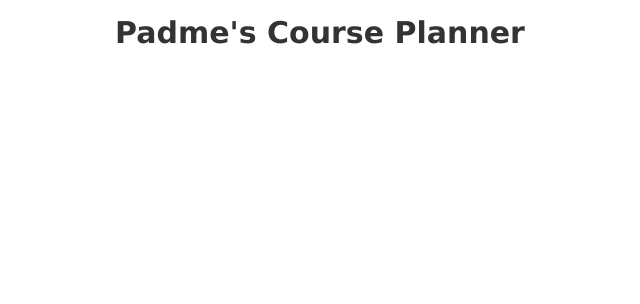
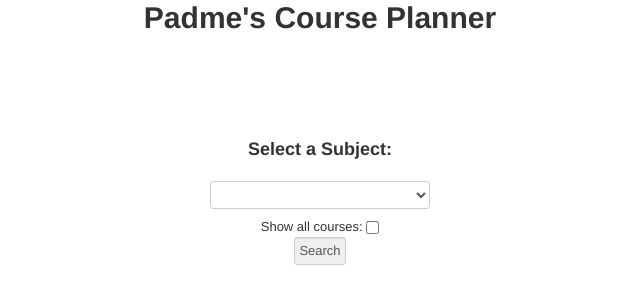
Before and after one commit to insylogo/CS361-Padme, a PHP site: page /index.php?page=home in a window 1280 px wide. Shown: the top 304 px of the page, without its empty margins (320-960 px from the left). Run offline with PHP 8.4, Linux system fonts and the light colour scheme; tables that the repository leaves empty or names only in its code hold one stand-in row (values such as "Sample post"); lists and menus that the app fills with data are empty.

Commit message:
Workin' fancy free.

```diff
--- a/calendar.php
+++ b/calendar.php
@@ -75,9 +75,9 @@ FROM class_information
 WHERE (`class_information`.`year` =2012) AND (`class_information`.`term`='Sprin')
 AND (`class_information`.`subject`='$subj')");
 
-$earliest = 0;
+
 $latest = 0;
-
+$earliest = 23;
 
 
 while($row = mysql_fetch_array($result))
@@ -86,8 +86,9 @@ while($row = mysql_fetch_array($result))
   $year = $row['year'];
   $start = date_parse($row['start_time']) ;
   $end = date_parse($row['end_time']);
-  if ($earliest == 0 || $start['hour'] < $earliest['hour']) {
-  	$earliest = $start;
+
+  if ($start['hour'] < $earliest) {
+  	$earliest = $start['hour'];
 
   }
 
@@ -157,21 +158,16 @@ while($row = mysql_fetch_array($result))
 
 		$('#calendar').weekCalendar({
 			timeslotsPerHour: 6,
-			allowCalEventOverlap: true,
-			overlapEventsSeparate: true,
+			allowCalEventOverlap: <?php echo (isset($_GET['showall'])?"true":"false"); ?>,
 			totalEventsWidthPercentInOneColumn : 95,
 			firstDayOfWeek : 1,
-      		businessHours :{start: <?php if (isset($earliest)) {
-	echo $earliest['hour'];
-
-}
-else {
-echo 6;
-} ?>, end: <?php echo $latest['hour']; ?>, limitDisplay: true },
+      		businessHours :{start: 8, end: <?php echo $latest['hour'] + 1; ?>, limitDisplay: true },
       		daysToShow : 5,
+			readonly:true,
+			overlapEventsSeparate: true,
 
 			height: function($calendar){
-				return $(window).height() - $("h1").outerHeight(true) - 40;
+				return $(window).height() - $("h1").outerHeight(true) - 1;
 			},
 			eventRender : function(calEvent, $event) {
 				if(calEvent.end.getTime() < new Date().getTime()) {
--- a/home.php
+++ b/home.php
@@ -1,4 +1,31 @@
-<div id="calendar"></div>
+</head>
+<body>
+<div style="text-align:center;">
+<h1>Padme's Course Planner</h1>
+<h3 style="margin-top: 100px;">Select a Subject:</h3><br />
+<form action="" method="get">
+	<input type="hidden" name="page" value="calendar" />
+
+	<select name="subject">
 <?php
-include_once("calendar.php");
+mysql_select_db("gibsonro-db", $con);
+
+$result = mysql_query("SELECT DISTINCT (`subject`)
+FROM class_information
+WHERE (`class_information`.`year` =2012) AND (`class_information`.`term`='Sprin')");
+
+
+while($row = mysql_fetch_array($result)) {
+	echo "<option value=".$row['subject'].">".$row['subject']."</option>";
+
+}
 ?>
+</select>
+<div>
+	<label style="display:inline;" for="showall">Show all courses:</label> <input style="display:inline;" type="checkbox" id="showall" name="showall" value="true" />
+</div>
+<input type="submit" value="Search"/>
+
+
+</form>
+</div>
--- a/index.php
+++ b/index.php
@@ -2,6 +2,9 @@
 include_once("header.php");
 if ($_GET["page"] == "home") {
 	include_once("home.php");
+}
+elseif ($_GET["page"] == "calendar") {
+	include_once("calendar.php");
 }
 else {
 	include_once("home.php");
```
